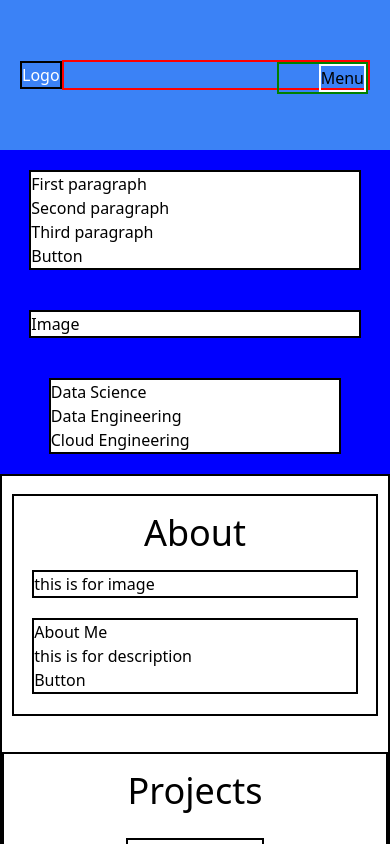
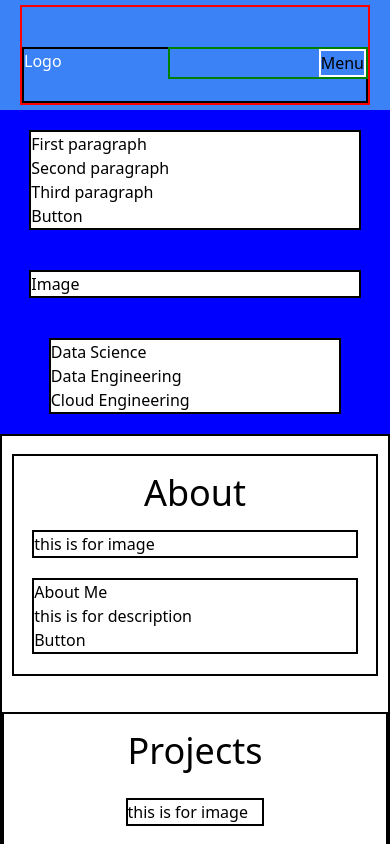
Before and after one commit to darryliswahyudhi/portfolio-project-one, a React (Create React App) app: page / in a window 390 px wide. Built offline with nearby package versions, Linux system fonts and the light colour scheme.

Commit message:
another adjustment to header responsitivity

```diff
--- a/src/components/header.jsx
+++ b/src/components/header.jsx
@@ -32,10 +32,10 @@ function Header() {
 
     return (
       <header className="header-container flex justify-between items-center p-5 bg-blue-500">
+        <div className="header-right w-full justify-end flex">
         <div className="header-logo flex-grow">
           <p className="text-white">Logo</p>
         </div>
-        <div className="header-right w-full justify-end flex">
           <div className="menu-container">
             <button
               className="header-navbar-button lg:hidden block"
--- a/src/components/home-page.jsx
+++ b/src/components/home-page.jsx
@@ -92,6 +92,9 @@ function HomePage() {
             </div>
           </div>
           <div className="contact-content">
+            <div className="contact-img">
+              <p>This is for image</p>
+            </div>
             <div className="contact-form">
               <h2>Contact</h2>
               <form>
@@ -120,9 +123,6 @@ function HomePage() {
                 ></textarea>
               </form>
             </div>
-            <div className="contact-img">
-              <p>This is for image</p>
-            </div>
           </div>
         </div>
       </div>
--- a/src/css/header.css
+++ b/src/css/header.css
@@ -1,5 +1,5 @@
 .header-container{
-  height: 150px;
+  height: 110px;
   overflow: visible;
   flex-direction: row;
 }
@@ -21,7 +21,7 @@
 .header-right{
   border: 2px solid red;
   position: relative;
-  height: 30px; /* change to 30 px for minimized responsive */
+  height: 100px;
 }
 
 .header-navbar-button{
@@ -58,16 +58,26 @@
   align-items: center; /* Add this */
 }
 
+@media (min-width: 1024px){
+  .header-logo{
+    margin-top: 40px;
+  }
+}
 
+@media (max-width: 1024px){
+  .header-right{
+    padding-top: 40px;
+  }
+}
 
 @media (max-width: 768px){
   .menu-container{
-    width: 30%;
+    width: 200px;
   }
 }
 
 @media (max-width: 326px){
   .menu-container{
-    width: 70%;
+    width: 180px;
   }
 }
--- a/src/css/home-page.css
+++ b/src/css/home-page.css
@@ -284,6 +284,17 @@ form {
     margin-right: auto;
   }
 
+  .resume-content{
+    display: flex;
+    flex-direction: column;
+    align-items: center;
+  }
+
+  .resume-desc, .resume-img{
+    width: 95%;
+    max-height: 200px;
+  }
+
   .contact-content{
     display: flex;
     flex-direction: column;
```
